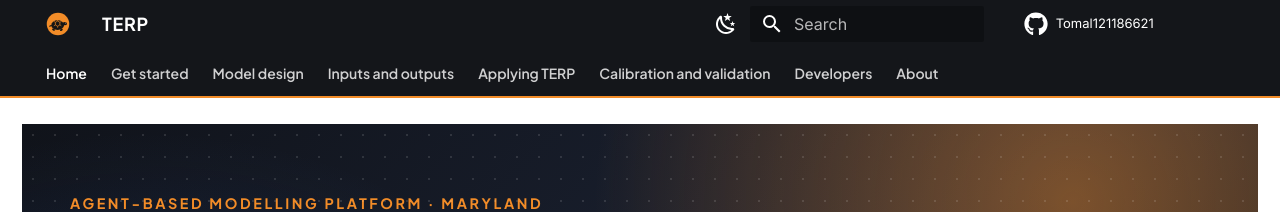
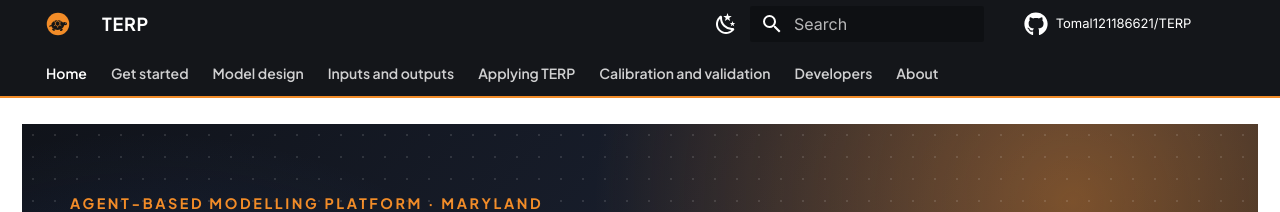
Before and after one commit to Tomal121186621/MILES, an MkDocs documentation site: the page built from docs/index.md, in a window 1280 px wide. Shown: the top 212 px of the page. Built offline with MkDocs 1.6.1 and Material for MkDocs 9.7.7, drawn with Linux system fonts in a browser that asks for light colours; comment, search, counter and statistics services are not loaded.

Commit message:
Site and repository addresses
Co-Authored-By: Claude Opus 5.5 <noreply@anthropic.com>
Claude-Session: https://claude.ai/code/session_014VFNk9aPYwPbWJuWAxkRS2

```diff
--- a/docs/index.md
+++ b/docs/index.md
@@ -16,7 +16,7 @@ resulting traffic on the road and transit networks.</p>
 [Get started](get-started/index.md){ .md-button .md-button--primary }
 [How it works](model-design/index.md){ .md-button }
 [:material-map-marker-radius: Traffic validation map](calibration-validation/validation/map.md){ .md-button }
-[:fontawesome-brands-github: Code](https://github.com/Tomal121186621){ .md-button }
+[:fontawesome-brands-github: Code](https://github.com/Tomal121186621/TERP){ .md-button }
 
 </div>
 
--- a/mkdocs.yml
+++ b/mkdocs.yml
@@ -1,8 +1,9 @@
 site_name: TERP
 site_description: Integrated population, land-use, activity and traffic simulation for Maryland
 site_author: Raas Sarker Tomal
-repo_url: https://github.com/Tomal121186621
-repo_name: Tomal121186621
+site_url: https://tomal121186621.github.io/TERP/
+repo_url: https://github.com/Tomal121186621/TERP
+repo_name: Tomal121186621/TERP
 copyright: Copyright &copy; 2026 Raas Sarker Tomal · Center for MultiModal Mobility in Urban, Rural and Tribal Areas (CMMM), University of Maryland, College Park
 
 theme:
```
